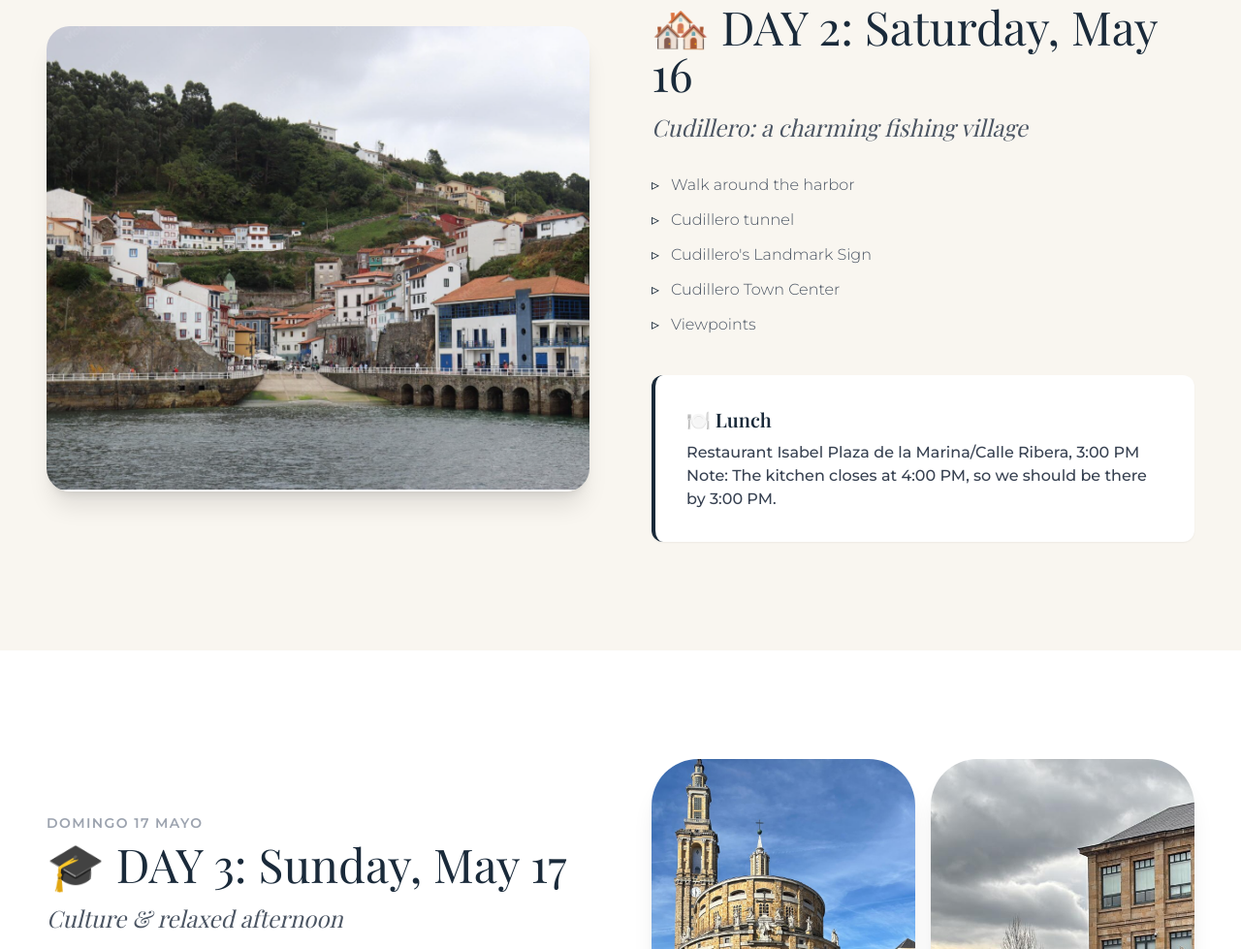
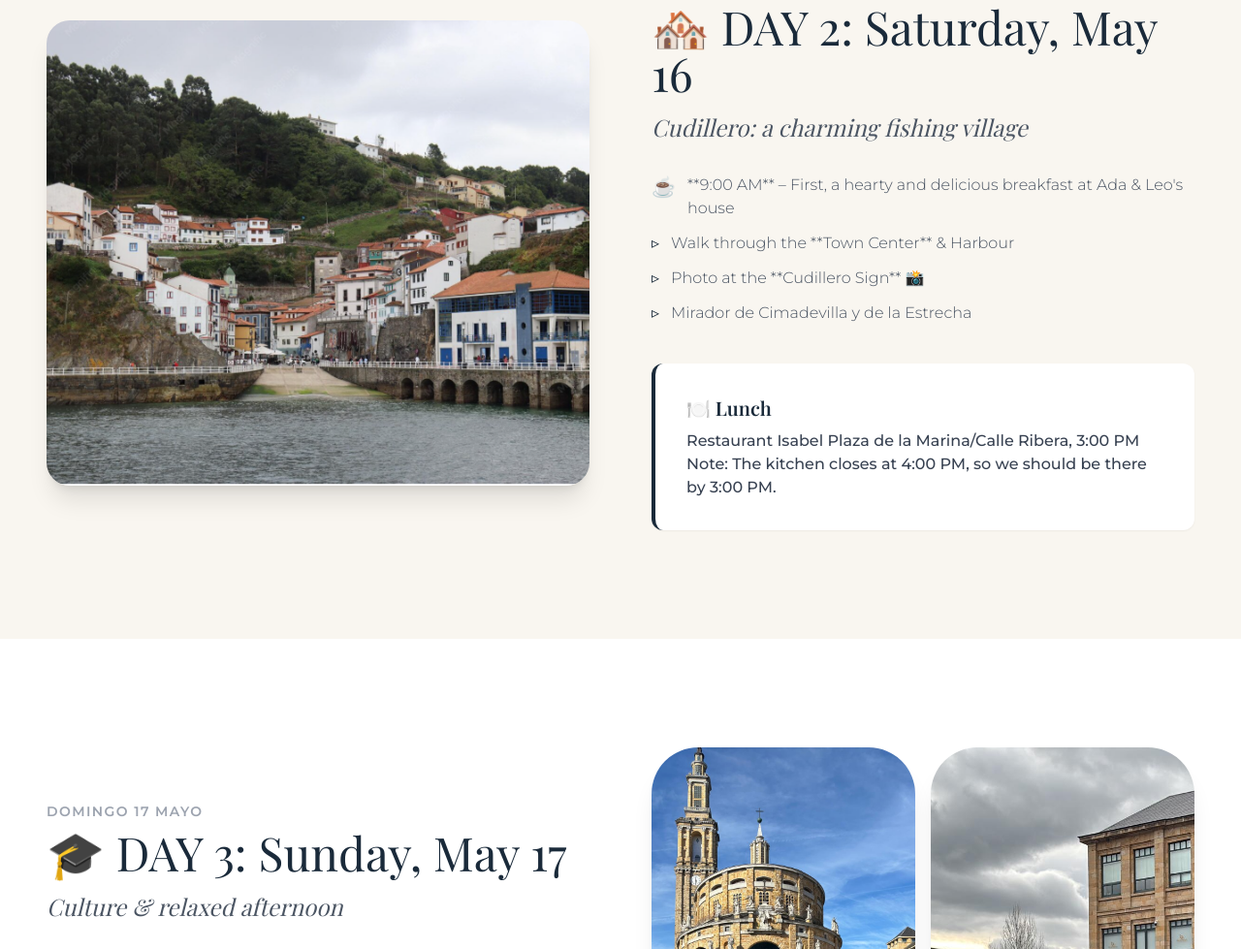
Before and after one commit to aflorido266/travel-itinerary, a plain HTML site: page index.html in a window 1280 px wide. Shown: the part 2271-3250 px from the top of the page at 97% size. Drawn offline with nearby package versions, Linux system fonts and the light colour scheme; a web font is replaced by a local one.

Commit message:
Agregar itinerario dia 2

```diff
--- a/index.html
+++ b/index.html
@@ -119,12 +119,15 @@
                 <p class="text-sm font-semibold tracking-widest text-gray-400 uppercase mb-2">Sábado 16 Mayo</p>
                 <h2 class="font-playfair text-4xl lg:text-5xl text-navy mb-4">🏘️ DAY 2: Saturday, May 16</h2>
                 <h3 class="font-playfair text-2xl text-gray-600 mb-8 italic">Cudillero: a charming fishing village</h3>
-                <ul class="space-y-3 mb-10 text-gray-600 font-light list-none">
-                    <li class="flex items-start"><span class="mr-3 text-navy">▹</span> Walk around the harbor</li>
-                    <li class="flex items-start"><span class="mr-3 text-navy">▹</span> Cudillero tunnel</li>
-                    <li class="flex items-start"><span class="mr-3 text-navy">▹</span> Cudillero's Landmark Sign</li>
-                    <li class="flex items-start"><span class="mr-3 text-navy">▹</span> Cudillero Town Center</li>
-                     <li class="flex items-start"><span class="mr-3 text-navy">▹</span>Viewpoints </li>
+
+                 <ul class="space-y-3 mb-10 text-gray-600 font-light list-none">
+                    <li class="flex items-start">
+                        <span class="mr-3 text-navy text-xl">☕</span>
+                        <span>**9:00 AM** – First, a hearty and delicious breakfast at Ada & Leo's house</span>
+                    </li>
+                    <li class="flex items-start"><span class="mr-3 text-navy">▹</span> Walk through the **Town Center** & Harbour</li>
+                    <li class="flex items-start"><span class="mr-3 text-navy">▹</span> Photo at the **Cudillero Sign** 📸</li>
+                    <li class="flex items-start"><span class="mr-3 text-navy">▹</span> Mirador de Cimadevilla y de la Estrecha</li>
                 </ul>
                 </ul>
 
```
